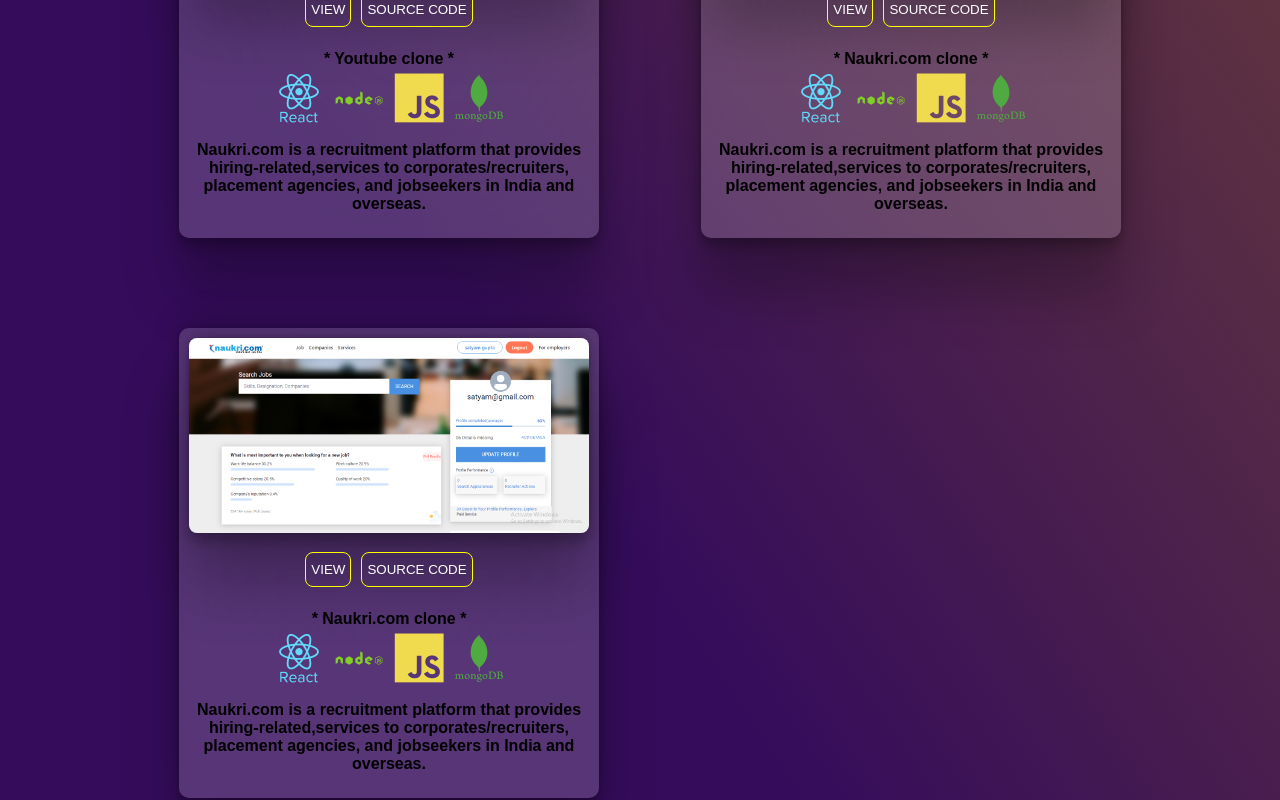
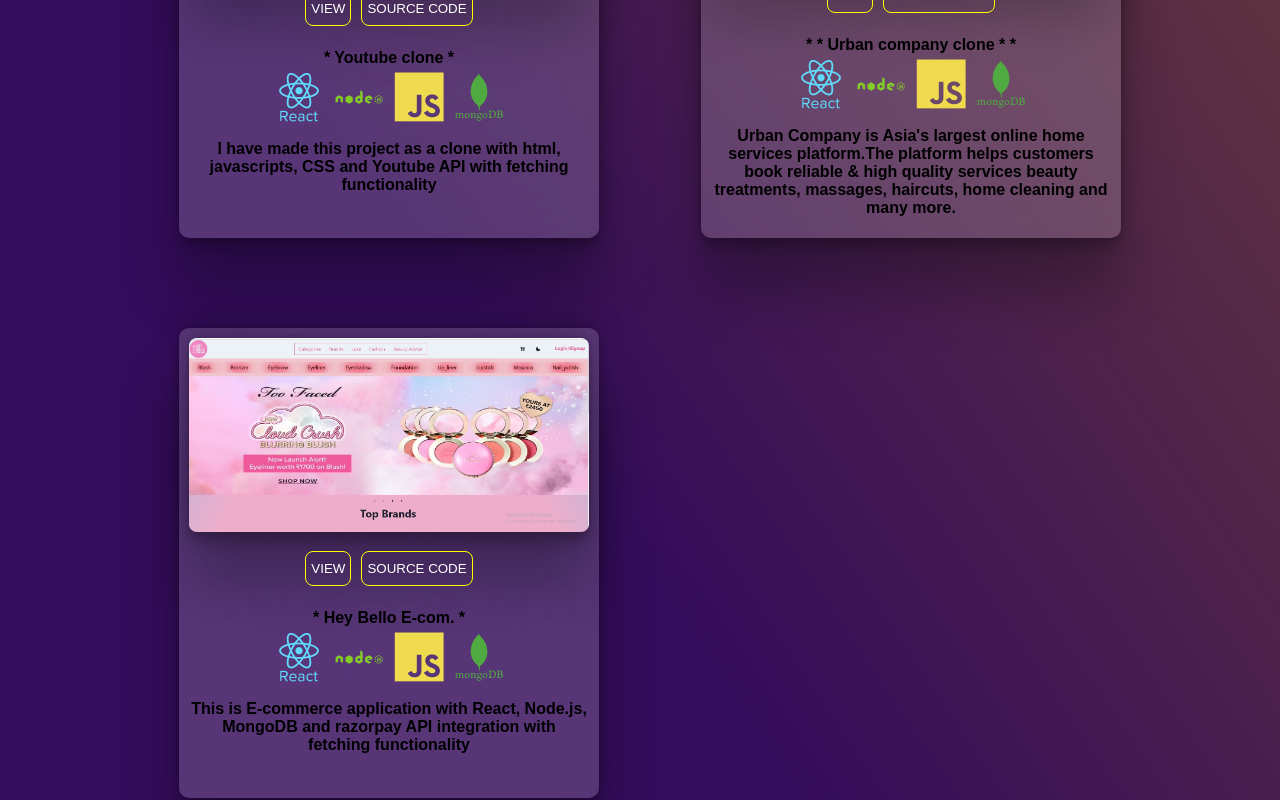
Before and after one commit to satyamasai/satyamasai.github.io, a React (Create React App) app: page /projects in a window 1280 px wide. Shown: the part 3040-3840 px from the top of the page. Built offline with nearby package versions, Linux system fonts and the light colour scheme.

Commit message:
project updated

```diff
--- a/src/Components/Home.jsx
+++ b/src/Components/Home.jsx
@@ -47,16 +47,13 @@
         setProf(profession[i]);
       }, 2000);
     },
-    [0]
+    []
   );
 
   return (
     <div className="homeDiv" id="home">
       <div className="left_home_div">
-      <div className="audio-player">
-
-
-    </div>
+        <div className="audio-player"></div>
 
         {/*    <div className="ocassion">ॐ Happy Maha Shivratri ॐ</div>
          */}
--- a/src/Components/Project_card/ProjectCard.jsx
+++ b/src/Components/Project_card/ProjectCard.jsx
@@ -1,7 +1,7 @@
 import React from 'react'
 import "./ProjectCard.css"
 
-// import {heybellohero} from
+
 const ProjectCard = ({data}) => {
     let {name,heroimg,viewlink,sourceodelink,projectDisc}= data;
   return (
--- a/src/Components/Projects.jsx
+++ b/src/Components/Projects.jsx
@@ -24,27 +24,27 @@
   },
   {
     name: " Youtube clone  ",
-    heroimg: naukris,
+    heroimg: ytclone,
     viewlink: "https://curious-hummingbird-01446b.netlify.app/",
-    sourceodelink: "https://github.com/Sharmacs8853/overjoyed-field-1627",
+    sourceodelink: "https://github.com/satyamasai/Youtube_clone",
     projectDisc:
-      "  Naukri.com is a recruitment platform that provides hiring-related,services to corporates/recruiters, placement agencies, and jobseekers in India and overseas.  ",
+      " I have made this project as a clone with html, javascripts, CSS and Youtube API with fetching functionality  ",
   },
   {
-    name: " Naukri.com clone ",
-    heroimg: naukris,
-    viewlink: "https://naukri12345.netlify.app/",
-    sourceodelink: "https://github.com/Sharmacs8853/overjoyed-field-1627",
+    name: " * Urban company clone * ",
+    heroimg: urbancp,
+    viewlink: "https://urban-company-ruddy.vercel.app/",
+    sourceodelink: "https://github.com/sonuprasad66/tense-visitor-349",
     projectDisc:
-      "  Naukri.com is a recruitment platform that provides hiring-related,services to corporates/recruiters, placement agencies, and jobseekers in India and overseas.  ",
-  },
+      "  Urban Company is Asia's largest online home services platform.The platform helps customers book reliable & high quality services beauty treatments, massages, haircuts, home cleaning and many more.  "
+    },
   {
-    name: " Naukri.com clone ",
-    heroimg: naukris,
-    viewlink: "https://naukri12345.netlify.app/",
-    sourceodelink: "https://github.com/Sharmacs8853/overjoyed-field-1627",
+    name: "  Hey Bello E-com. ",
+    heroimg: heybellohero,
+    viewlink: "https://monumental-mandazi-8960e5.netlify.app/",
+    sourceodelink: "https://github.com/satyamasai/heybello",
     projectDisc:
-      "  Naukri.com is a recruitment platform that provides hiring-related,services to corporates/recruiters, placement agencies, and jobseekers in India and overseas.  ",
+      " This is E-commerce application with React, Node.js, MongoDB and razorpay API integration with fetching functionality ",
   },
 ];
 
```
